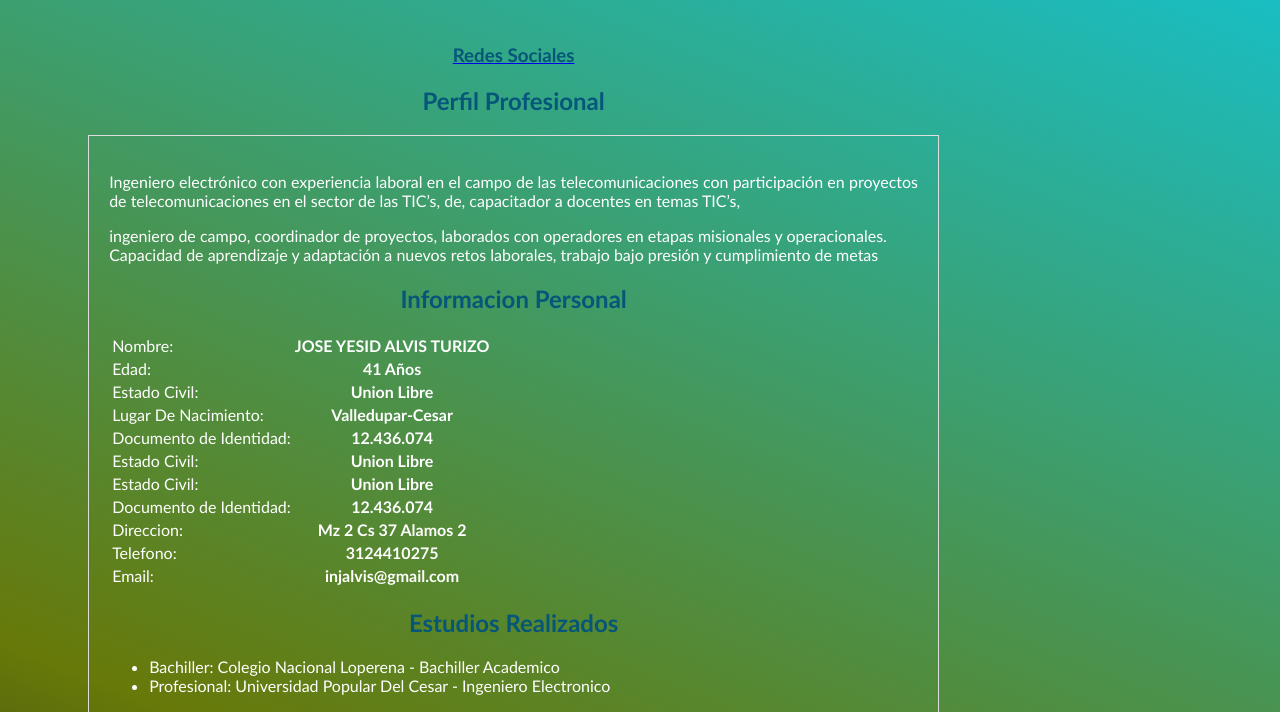
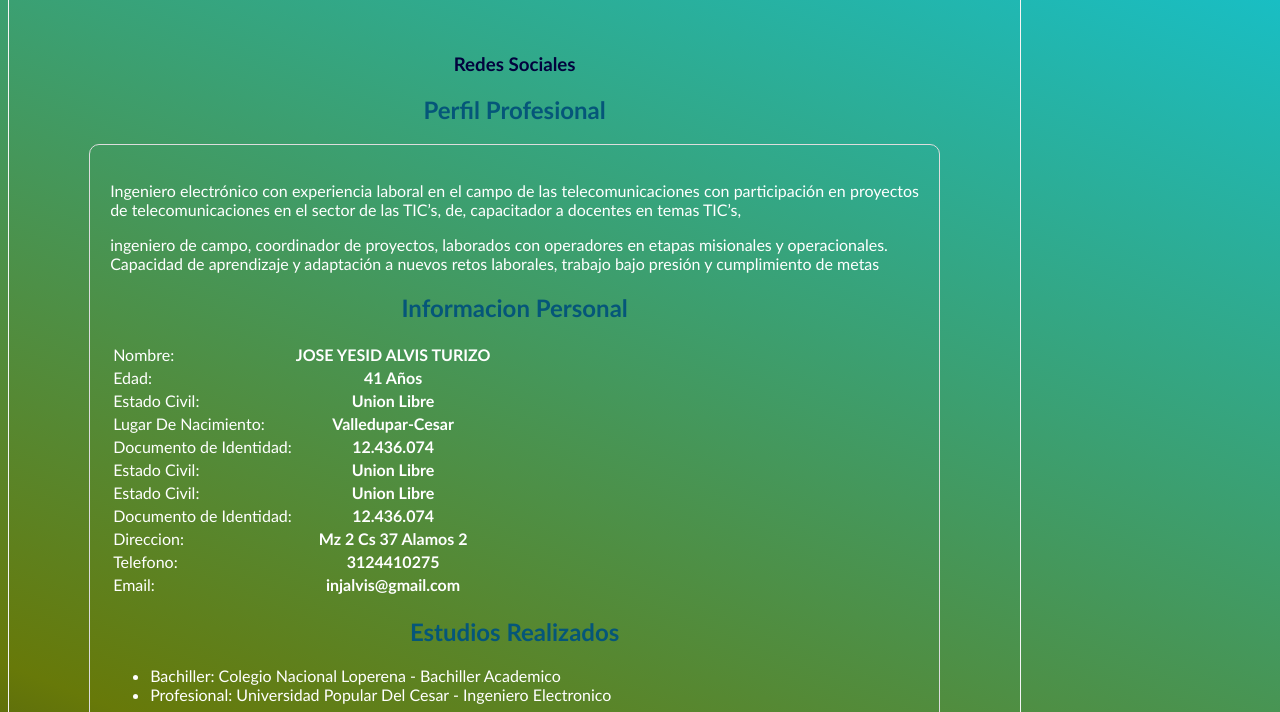
Before and after one commit to injalvis82/TallerHtml-Git, a plain HTML site: page index.html in a window 1280 px wide. Shown: the part 376-1088 px from the top of the page. Drawn offline with Linux system fonts and the light colour scheme.

Commit message:
Cambio CSS-Tema3

```diff
--- a/estilos.css
+++ b/estilos.css
@@ -3,12 +3,24 @@ body{
 background: linear-gradient(22deg, rgba(2,0,36,1) 0%, rgba(103,121,9,1) 31%, rgba(0,212,255,1) 100%);
     font-family: 'Gill Sans', 'Gill Sans MT', Calibri, 'Trebuchet MS', sans-serif;
 }
-h1, h2, h3 {
+h1, h2{
     text-align: center;
     color: #055679;
 }
+a[target="_blank"] {
+    font-weight: bold;
+    text-decoration: none;
+}
+h3{
+    text-align: center;
+    color: rgb(2, 2, 61);
+
+}
+
 .container{
     width: 80%;
+    border: 1px whitesmoke solid;
+    border-radius: 20px;
 }
 
 img{
@@ -17,8 +29,7 @@ img{
     padding: 5px;
     display: block;
     width: 20%;
-    margin: auto;
-
+    margin: 0 auto;
   }
 
 
@@ -29,12 +40,14 @@ tbody thead{
     text-align: center;
     margin: 0 auto;
 }
-.interna{
+#interna{
    width: 80%;
    margin: 0 auto;
    border: #ddd solid 1px;
    padding: 20px;
    color: white ;
+   border-radius: 10px;
+   margin-bottom: 20px;
 
 }
 .forma{
--- a/index.html
+++ b/index.html
@@ -11,12 +11,12 @@
    <div class="container">
         <h1>HOJA DE VIDA</h1>
         <img src="foto1.jpg" alt="imagen hv">
+        </br></br>
+    <div id="enlace"><a href="https://www.facebook.com/yesid.alvis.9/" target="_blank">
+        <h3>Redes Sociales</h3></a></div>
 
-        </br></br>
-    <a href="https://www.facebook.com/yesid.alvis.9/">
-        <h3>Redes Sociales</h3></a>
     <H2>Perfil Profesional</H2>
-    <div class="interna">
+    <div id="interna">
     <p> Ingeniero electrónico con experiencia laboral en el campo de las telecomunicaciones
         con participación en  proyectos de  telecomunicaciones   en el   sector de  las   TIC’s,
         de, capacitador a docentes en temas TIC’s,</P>
```
